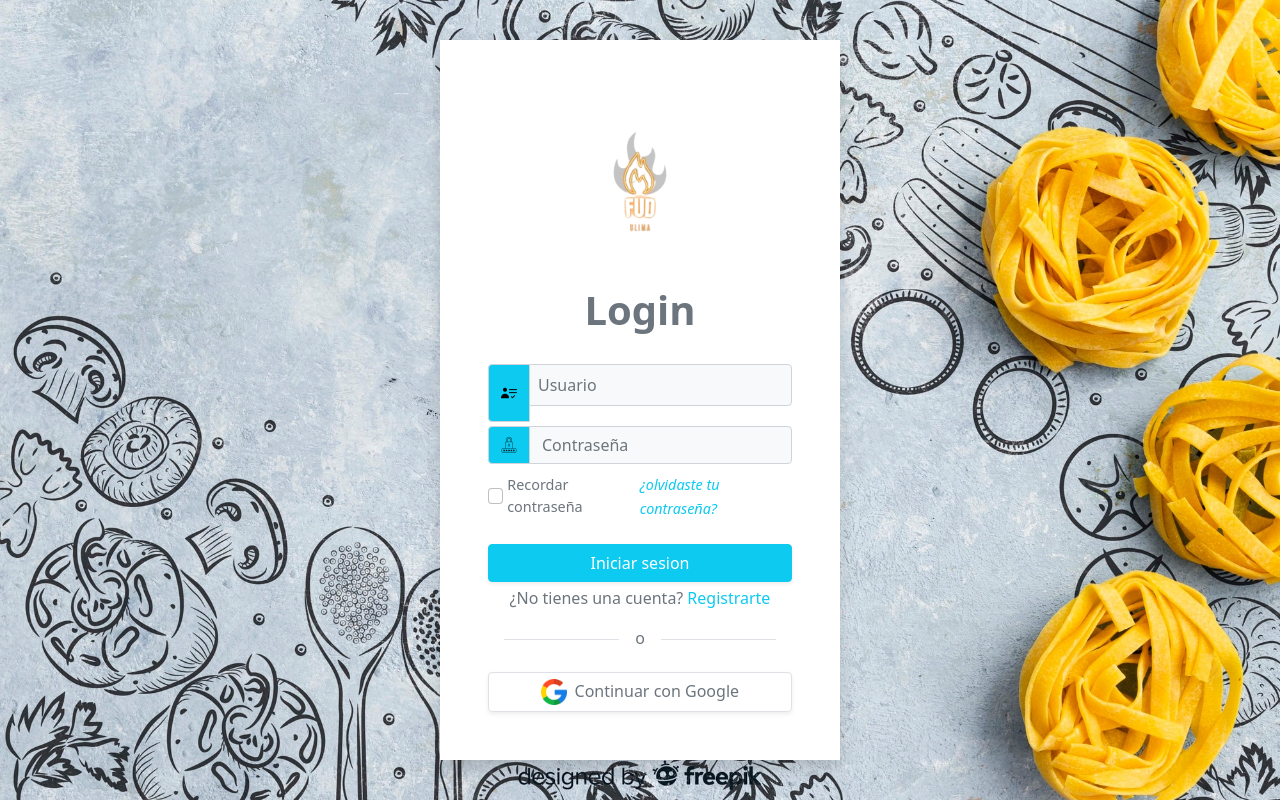
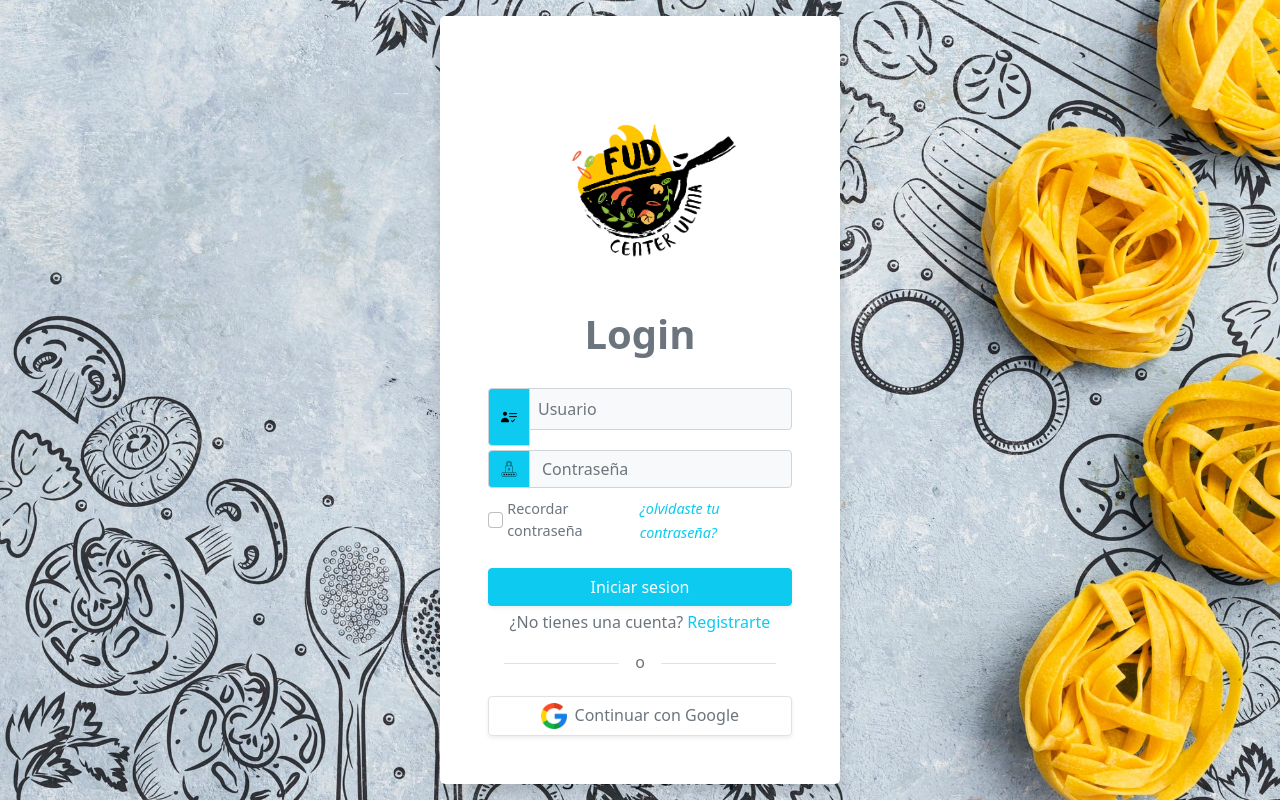
Before and after one commit to Sergio-Moy/2023-0-pw-entregable-1, a plain HTML site: page Login.html in a window 1280 px wide. Drawn offline with nearby package versions, Linux system fonts and the light colour scheme.

Commit message:
le coloque un logo diferente al login

```diff
--- a/Login.html
+++ b/Login.html
@@ -13,13 +13,15 @@
     <body class="bg-info d-flex justify-content-center align-items-center vh-100">
       <div
         class="bg-white p-5 rounded-5 text-secondary shadow"
-        style="width: 25rem"
+        style="width: 25rem;
+        border-radius: 5px;"
       >
         <div class="d-flex justify-content-center">
           <img
-            src="/imagenes/Logo_Restaurante_Asador_Brasería_Neón_Naranja_Negro-removebg-preview.png"
+            src="/imagenes/Wok Asian Food Logo (1).png"
             alt="login-icon"
-            style="height: 12rem"
+            style="height: 15rem;
+            padding: 0px;"
           />
         </div>
         <div class="text-center fs-1 fw-bold">Login</div>
```
Also changed, not shown: Estilos/Estilo.css (line endings or trailing spaces), imagenes/Logo Restaurante Asador Brasería Neón Naranja Negro.png (added), imagenes/Logo_Restaurante_Asador_Brasería_Neón_Naranja_Negro-removebg-preview.png (deleted), imagenes/Wok Asian Food Logo (1).png (added).
